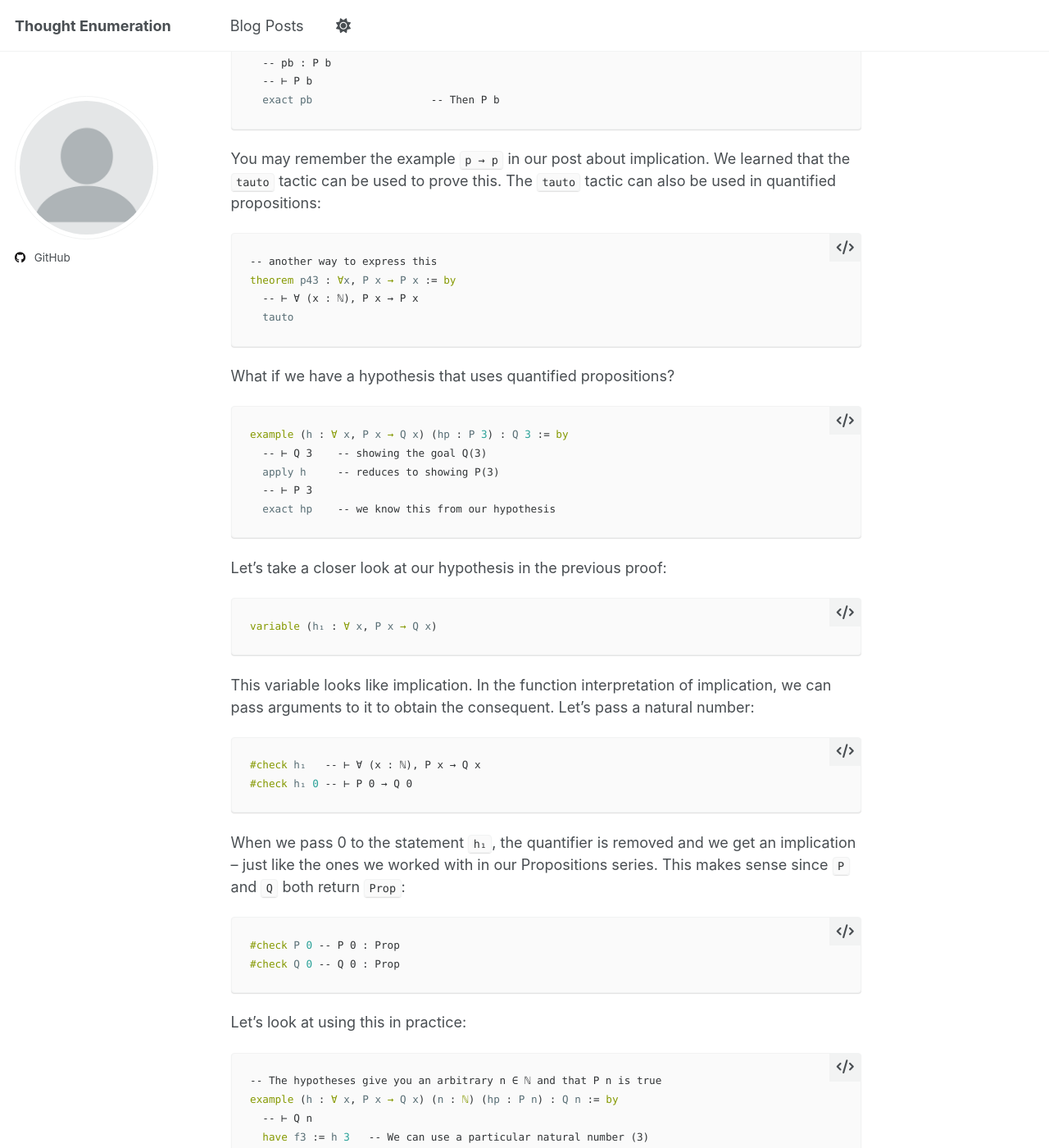
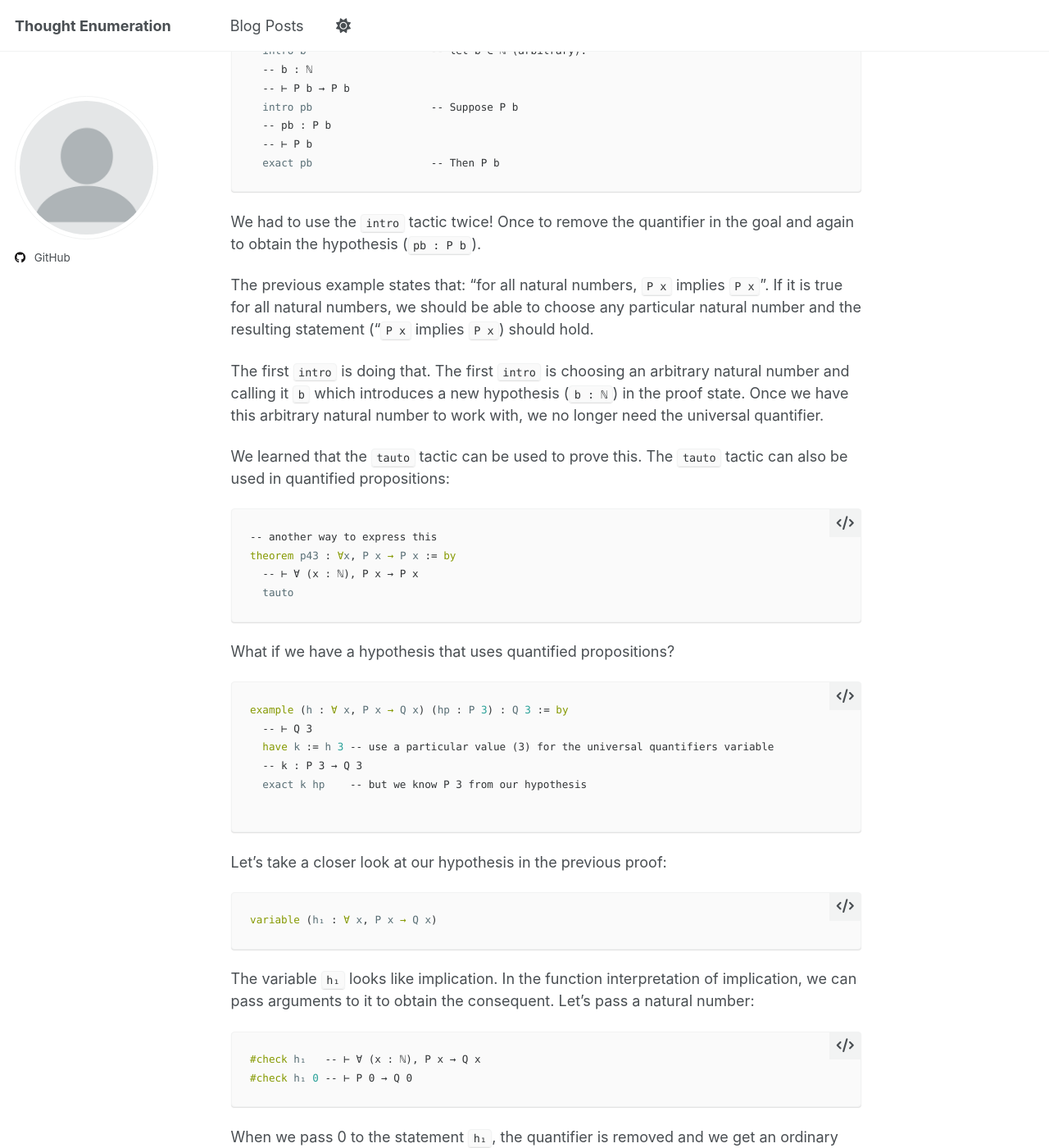
Before and after one commit to sandan/sandan.github.io, a Jekyll site: the page built from _posts/2025-10-15-blog-7.md, in a window 1280 px wide and 1400 px high, scrolled down 1527 px. Shown: the whole window at 82% size. Built offline with Jekyll 4.4.1, drawn with Linux system fonts in a browser that asks for light colours; a script that is not in the unit is left out; some of the changed text lies outside the part shown.

Commit message:
Add another example and explain the universal quantifier in more detail

````diff
--- a/_posts/2025-10-15-blog-7.md
+++ b/_posts/2025-10-15-blog-7.md
@@ -36,20 +36,27 @@ If we inspect the type of the variable, we see:
 In Lean, this type is a function from natural numbers to propositions. An instance of `P` could be "Even(n)" where `n` is a natural number. "Even(n)" is a propostion that is true iff `n` is even and false otherwise. We'll look at more mathematical instances of `P` in future posts.
 
 The Universal quantifier has a bound variable `x`.
-To prove a statement that has universal quantification, we have to let `x` be an arbitrary element of some set. In Lean, we use the `intro` tactic to instantiate a variable when a universal proposition is in the goal (`∀` proposition).
+To prove a statement that has universal quantification, we have to let `x` be an arbitrary element of the set. In Lean, we use the `intro` tactic to instantiate a variable when a universal proposition is in the goal (`∀` proposition).
 
-Let's look at a first example:
+Let's look at a first example. You may remember the example `p → p` in our post about implication. This example is just like that but now the propositions use a universal quantifier and a bound variable `x`:
 ```lean
 example : ∀x, P x → P x := by
   -- ⊢ ∀ (x : ℕ), P x → P x
   intro b                    -- let b ∈ ℕ (arbitrary).
+  -- b : ℕ
   -- ⊢ P b → P b
   intro pb                   -- Suppose P b
   -- pb : P b
   -- ⊢ P b
   exact pb                   -- Then P b
 ```
-You may remember the example `p → p` in our post about implication. We learned that the `tauto` tactic can be used to prove this. The `tauto` tactic can also be used in quantified propositions:
+We had to use the `intro` tactic twice! Once to remove the quantifier in the goal and again to obtain the hypothesis (`pb : P b`).
+
+The previous example states that: "for all natural numbers, `P x` implies `P x`". If it is true for all natural numbers, we should be able to choose any particular natural number and the resulting statement ("`P x` implies `P x`) should hold.
+
+The first `intro` is doing that. The first `intro` is choosing an arbitrary natural number and calling it `b` which introduces a new hypothesis (`b : ℕ`) in the proof state. Once we have this arbitrary natural number to work with, we no longer need the universal quantifier.
+
+ We learned that the `tauto` tactic can be used to prove this. The `tauto` tactic can also be used in quantified propositions:
 ```lean
 -- another way to express this
 theorem p43 : ∀x, P x → P x := by
@@ -60,27 +67,39 @@ theorem p43 : ∀x, P x → P x := by
 What if we have a hypothesis that uses quantified propositions?
 ```lean
 example (h : ∀ x, P x → Q x) (hp : P 3) : Q 3 := by
-  -- ⊢ Q 3    -- showing the goal Q(3)
-  apply h     -- reduces to showing P(3)
-  -- ⊢ P 3
-  exact hp    -- we know this from our hypothesis
+  -- ⊢ Q 3
+  have k := h 3 -- use a particular value (3) for the universal quantifiers variable
+  -- k : P 3 → Q 3
+  exact k hp    -- but we know P 3 from our hypothesis
+
 ```
+
 Let's take a closer look at our hypothesis in the previous proof:
 ```lean
 variable (h₁ : ∀ x, P x → Q x)
 ```
-This variable looks like implication. In the function interpretation of implication, we can pass arguments to it to obtain the consequent. Let's pass a natural number:
+The variable `h₁` looks like implication. In the function interpretation of implication, we can pass arguments to it to obtain the consequent. Let's pass a natural number:
 ```lean
 #check h₁   -- ⊢ ∀ (x : ℕ), P x → Q x
 #check h₁ 0 -- ⊢ P 0 → Q 0
 ```
-When we pass 0 to the statement `h₁`, the quantifier is removed and we get an implication -- just like the ones we worked with in our Propositions series. This makes sense since `P` and `Q` both return `Prop`:
+When we pass 0 to the statement `h₁`, the quantifier is removed and we get an ordinary proposition about implication -- just like the ones we worked with in our Propositions series. This makes sense since `P` and `Q` both return `Prop` when given a natural number:
 ```lean
 #check P 0 -- P 0 : Prop
 #check Q 0 -- Q 0 : Prop
 ```
 
-Let's look at using this in practice:
+Another way to to prove the result in the previous example is to use the `apply` tactic. The tactic works backwards from the goal using the hypothesis. We've seen this used a lot in the post about implication. In this case, the goal has a particular natural number but the hypothesis has a universal quantifier. Even though the goal uses a particular value, the `apply` tactic is smart enough to know that since `h` uses a universal quantifier, `3` works just as well as any other natural number.
+
+```lean
+example (h : ∀ x, P x → Q x) (hp : P 3) : Q 3 := by
+  -- ⊢ Q 3
+  apply h     -- reduces to showing P 3
+  -- ⊢ P 3
+  exact hp    -- we know this from our hypothesis
+```
+
+Let's look at another more general example:
 ```lean
 -- The hypotheses give you an arbitrary n ∈ ℕ and that P n is true
 example (h : ∀ x, P x → Q x) (n : ℕ) (hp : P n) : Q n := by
````
